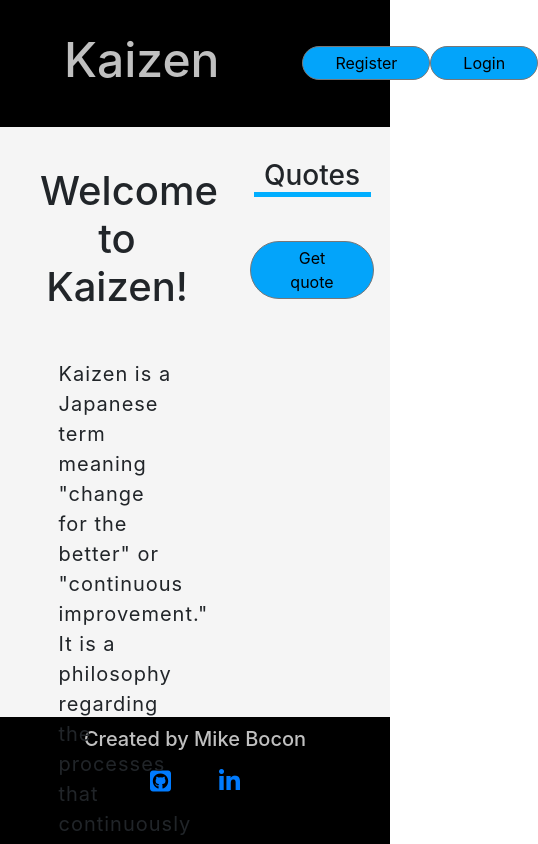
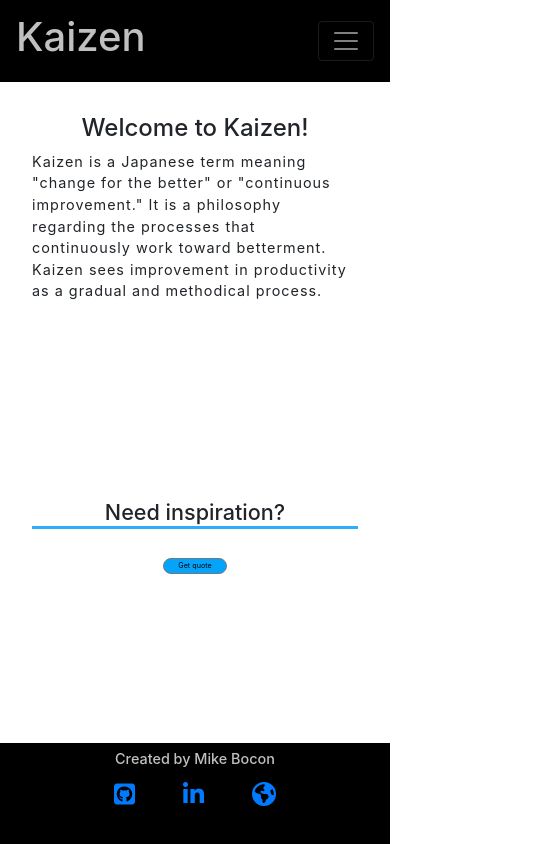
Before and after one commit to mbocon/kaizen-app-client, a React (Create React App) app: page / in a window 390 px wide. Shown: the top 844 px of the page, 538 px wide, since content can reach past the window. Built offline with nearby package versions, Linux system fonts and the light colour scheme.

Commit message:
worked on CSS

```diff
--- a/public/index.html
+++ b/public/index.html
@@ -3,7 +3,7 @@
 	<head>
 		<meta charset="utf-8" />
 
-		<meta name="viewport" content="width=device-width, initial-scale=1" />
+		<meta name="viewport" content="initial-scale=1.0, width=device-width">
 		<meta name="theme-color" content="#000000" />
 		<meta name="description" content="Web site created using create-react-app" />
 		<script src="https://use.fontawesome.com/5625611d91.js"></script>
--- a/src/components/App.css
+++ b/src/components/App.css
@@ -14,6 +14,9 @@
   color: transparent!important;
 }
 
+body {
+  position: relative;
+}
 
 
 /***********************************************************/
@@ -98,19 +101,12 @@
 /***********************************************************/
 
 .nav {
-  height: 15vh;
-  background-color: black;
-  display: flex;
-  justify-content: space-between;
-  padding: 1em;
-  align-items: center;
+  background-color: black!important;
 }
 
 .nav-logo {
   font-size: 3em;
   color: silver;
-  margin-left: 1em;
-
 }
 
 .nav-logo:hover {
@@ -123,6 +119,15 @@
   justify-content: space-evenly;
 }
 
+.collapse {
+  justify-content: flex-end;
+}
+
+.nav-item {
+  border-bottom: none;
+  justify-content: center;
+}
+
 /***********************************************************/
 /***********************************************************/
 /**************** LANDING PAGE STYLING *********************/
@@ -131,9 +136,9 @@
 
 .landing {
   height: 70vh;
-  background-color: whitesmoke;
   text-align: center;
   display: flex;
+  padding: 2em;
 }
 
 .landing-h1 {
@@ -160,10 +165,11 @@
 
 .quote-btn {
   margin: 1em;
+  outline: none!important;
 }
 
 .quotes-h3 {
-  width: 75%;
+  width: 100%;
 }
 
 .quotes-h5 {
@@ -182,7 +188,6 @@
 
 .login-main {
   text-align: center;
-  background-color: whitesmoke;
   display: flex;
   flex-direction: column;
   padding-top: 1em;
@@ -215,7 +220,6 @@
   padding: 2em;
   display: flex;
   justify-content: space-between;
-  background-color: whitesmoke;
 }
 
 .left, .right{
@@ -285,8 +289,8 @@ h5{
 
 .wrapper-1{
   width: 30%;
-  /* margin-right: 1em; */
 }
+
 .wrapper-2{
   width: 70%;
 }
@@ -300,8 +304,6 @@ li {
   margin-bottom: 10px;
   border-bottom: 1px solid;
 }
-
-
 
 .add-btn {
   width: 25%;
@@ -327,7 +329,6 @@ li {
 .new-main {
   text-align: center;
   padding-top: 1em;
-  background-color: whitesmoke;
   height: 70vh;
 }
 
@@ -389,3 +390,214 @@ li {
 .fa:hover {
   color: white;
 }
+
+
+/***********************************************************/
+/***********************************************************/
+/******************* MEDIA QUERIES ************************/
+/***********************************************************/
+/***********************************************************/
+
+@media only screen and (min-width: 200px) and (max-width: 767px) {
+    .container{
+      display: flex;
+      flex-direction: column;
+      height: 78vh;
+    }
+
+    .nav-logo {
+      font-size: 2em;
+    }
+
+   .nav-item {
+     padding: 0em;
+     margin: 0em;
+   }
+
+    .landing-h1 {
+      padding: 0em;
+      font-size: 1.5em;
+    }
+
+    .landing-p {
+      font-size: .9em;
+      width: 100%;
+      margin: 0em;
+    }
+
+    .main {
+      height: 65%;
+      overflow: scroll;
+      width: 100%;
+    }
+
+    .left {
+      width: 100%!important;
+    }
+
+    .aside {
+      height: 35%;
+      font-size: .9em;
+      width: 100%!important;
+      overflow: scroll;
+    }
+
+    .quotes-h3 {
+      font-size: 1.5em;
+      border-bottom: 3px solid rgb(46, 173, 252);
+    }
+
+    .login-main {
+      height: 78vh;
+    }
+
+    .login-h1 {
+      margin-top: 2em;
+    }
+    .login-form {
+      width: 75%;
+      margin-top: 2em;
+      padding-top: 1em;
+    }
+
+    label {
+      margin-bottom: 2em;
+    }
+
+    .goals-main {
+      height: 80vh;
+      flex-direction: column;
+      padding: 1em;
+    }
+
+    .goals {
+      width: 100%;
+      text-align: center;
+    }
+
+    .goals-h3 {
+      margin-bottom: .5em;
+      font-size: 1.5em;
+      border-bottom: 2px solid rgb(46, 173, 252);
+      width: 35%;
+    }
+
+    .edit-h3 {
+      text-align: center;
+    }
+
+    .edit-label {
+      margin-bottom: .5em;
+    }
+
+     .form-control {
+      margin-bottom: 1em;
+    }
+
+    .title-label > h5,
+    .body-label > h5,
+    .actions-label > h5 {
+      font-size: .9em;
+      border-bottom: 1px solid rgb(46, 173, 252);
+    }
+
+    .actions-label > h5 {
+      margin-right: -2em;
+    }
+
+    li {
+      font-size: .75em;
+    }
+
+    .action-btns {
+      display: block;
+      margin-bottom: 5px;
+    }
+
+    .styled-btn {
+      margin-bottom: .5em;
+      font-size: .5em;
+    }
+
+    .add-btn {
+      width: 25%;
+    }
+
+    .right {
+      display: none;
+    }
+
+    .new-main {
+      margin-top: 2em;
+    }
+
+    .new-form {
+      width: 80%;
+    }
+
+    .new-form > label {
+      margin-bottom: 0em;
+    }
+
+    .new-form > .btn {
+      padding: .5em;
+      font-size: 1em;
+    }
+
+    .footer {
+      height: 12vh;
+    }
+
+    .footer-h5 {
+      font-size: .9em;
+    }
+  }
+
+  @media only screen and (min-width: 768px) and (max-width: 1024px){
+  .left {
+    width: 70%;
+    overflow: scroll;
+  }
+
+  .right {
+    display: none;
+  }
+  .aside {
+    width: 30%;
+    margin-left: 1em;
+  }
+
+  .goals-h3 {
+    margin-bottom: 1em;
+  }
+
+  .btn {
+    font-size: .5em;
+  }
+  .add-btn {
+    width: 30%;
+    font-size: .75em;
+  }
+
+
+ }
+
+@media (min-width: 1025px) {
+  .left {
+    width: 50%;
+  }
+  .right {
+    width: 30%;
+    overflow: scroll
+  }
+  .aside {
+    width: 20%;
+  }
+  .styled-btn {
+    font-size: .75em;
+  }
+
+  .goals-h3 {
+    margin-bottom: 1.5em;
+  }
+ }
--- a/src/components/Footer.js
+++ b/src/components/Footer.js
@@ -7,8 +7,9 @@ export default class Footer extends Component {
                 <h5 className='footer-h5'>Created by Mike Bocon</h5>
                 <div className="footer-icons">
                 <a id='github' href="https://github.com/mbocon" rel="noopener noreferrer" target='_blank'> <span> <i className="fa fa-github-square"></i></span></a>
-                <a id='github' href="https://www.linkedin.com/in/mike-bocon/" rel="noopener noreferrer" target='_blank'> <span> <i className="fa fa-linkedin"></i> </span></a>
-                </div>
+				<a id='github' href="https://www.linkedin.com/in/mike-bocon/" rel="noopener noreferrer" target='_blank'> <span> <i className="fa fa-linkedin"></i> </span></a>
+				<a id='github' href="https://www.mikebocon.com/" rel="noopener noreferrer" target='_blank'> <span> <i class="fa fa-globe"></i></span></a>
+				</div>
 			</div>
 		);
 	}
--- a/src/components/Goals.js
+++ b/src/components/Goals.js
@@ -76,11 +76,11 @@ export default class Goals extends Component {
 	render() {
 		return (
 			<div className='goals-main'>
-				<div className='left'>
+				<div className='main left'>
 					{this.state.isEditing ? null : (
                         <div>
-                        <div className="goals-h3">
-                            <h3>Daily goals</h3>
+                        <div className="goals">
+                            <h3 className='goals-h3'>Daily goals</h3>
                             </div>
                             <div className='labels'>
                             <div className="title-label">
@@ -101,9 +101,9 @@ export default class Goals extends Component {
 								if (this.state.goalToEdit.id === goal.id)
 									return (
 										<div key={goal.id}>
-											<h3>EDIT GOAL</h3>
+											<h3 className='edit-h3'>EDIT GOAL</h3>
 											<form className='form-group'>
-												<label className='form-label' htmlFor='title'>
+												<label className='form-label edit-label' htmlFor='title'>
 													Title
 												</label>
 												<input
@@ -114,7 +114,7 @@ export default class Goals extends Component {
 													value={goal.title}
 												/>
 
-												<label className='form-label' htmlFor='body'>
+												<label className='form-label edit-label' htmlFor='body'>
 													Body
 												</label>
 												<input
@@ -168,7 +168,7 @@ export default class Goals extends Component {
 					</Link>
 				</div>
 				<div className='right'>
-					<h3>Daily reflections:</h3>
+					<h3>Questions</h3>
 					<div className='reflections'>
 						<p>Did I accomplish my goals today?</p>
 						<p>If no, why not?</p>
@@ -177,9 +177,9 @@ export default class Goals extends Component {
 						<p>What can I do to improve tomorrow?</p>
 					</div>
 					</div>
-					<div className="quotes">
+
 					<Quotes />
-					</div>
+
 			</div>
 		);
 	}
--- a/src/components/Landing.js
+++ b/src/components/Landing.js
@@ -2,21 +2,20 @@ import React, { Component } from 'react';
 import Quotes from './Quotes';
 
 export default class Landing extends Component {
-
 	render() {
 		return (
-			<div className='landing'>
-			<div className="landing-left">
-				<h1 className='landing-h1'>Welcome to Kaizen!</h1>
-				<p className='landing-p'>
-					Kaizen is a Japanese term meaning "change for the better" or "continuous improvement." It is a philosophy regarding
-					the processes that continuously work toward betterment. Kaizen sees improvement in productivity as a gradual and
-					methodical process.
-				</p>
+			<div className='landing container'>
+				<div className='main'>
+					<h1 className='landing-h1'>Welcome to Kaizen!</h1>
+					<p className='landing-p'>
+						Kaizen is a Japanese term meaning "change for the better" or "continuous improvement." It is a philosophy
+						regarding the processes that continuously work toward betterment. Kaizen sees improvement in productivity as a
+						gradual and methodical process.
+					</p>
 				</div>
-				<div className="landing-right">
-				<Quotes />
-				</div>
+
+					<Quotes />
+
 			</div>
 		);
 	}
--- a/src/components/Nav.js
+++ b/src/components/Nav.js
@@ -4,12 +4,24 @@ import { Link } from 'react-router-dom';
 export default class Nav extends Component {
 	render() {
 		return (
-			<div className='nav'>
-				<Link to='/'>
+			<nav class='navbar nav navbar-expand-lg navbar-dark bg-light'>
+				<Link className='navbar-brand' to='/'>
 					<h1 className='nav-logo'>Kaizen</h1>
 				</Link>
-				<div className='nav-buttons'>
-					<Link to='/register'>
+				<button
+					class='navbar-toggler'
+					type='button'
+					data-toggle='collapse'
+					data-target='#navbarNav'
+					aria-controls='navbarNav'
+					aria-expanded='false'
+					aria-label='Toggle navigation'>
+					<span class='navbar-toggler-icon'></span>
+				</button>
+				<div class='collapse navbar-collapse' id='navbarNav'>
+					<ul class='navbar-nav'>
+						<li className='nav-item'>
+							<Link className='nav-link' to='/register'>
 								<button className='styled-btn'>
 									<span className='span'></span>
 									<span className='span'></span>
@@ -17,7 +29,9 @@ export default class Nav extends Component {
 									<span className='span'></span>Register
 								</button>
 							</Link>
-					<Link className='' to='/login'>
+						</li>
+						<li className='nav-item'>
+							<Link className='nav-link' to='/login'>
 								<button className='styled-btn'>
 									<span className='span'></span>
 									<span className='span'></span>
@@ -25,8 +39,55 @@ export default class Nav extends Component {
 									<span className='span'></span>Login
 								</button>
 							</Link>
+						</li>
+					</ul>
 				</div>
-			</div>
+			</nav>
 		);
 	}
 }
+
+// <nav className='navbar nav fixed-top navbar-expand-md'>
+// 				<div className='container'>
+// 					<Link className='navbar-brand' to='/'>
+// 						<h1 className='nav-logo'>Kaizen</h1>
+// 					</Link>
+// 					<button
+// 						class='navbar-toggler'
+// 						type='button'
+// 						data-toggle='collapse'
+// 						data-target='#navbarCollapse'
+// 						aria-controls='navbarCollapse'
+// 						aria-expanded='false'
+// 						aria-label='Toggle navigation'>
+// 						<span class='navbar-toggler-icon'></span>
+// 						<span class="icon-bar"></span>
+// 						<span class="icon-bar"></span>
+// 						<span class="icon-bar"></span>
+// 					</button>
+// 					<div class='collapse navbar-collapse' id='navbarCollapse'>
+// 						<ul class='navbar-nav mr-auto'>
+// 						<li className="nav-item">
+// 							<Link className='nav-link' to='/register'>
+// 								<button className='styled-btn'>
+// 									<span className='span'></span>
+// 									<span className='span'></span>
+// 									<span className='span'></span>
+// 									<span className='span'></span>Register
+// 								</button>
+// 							</Link>
+// 							</li>
+// 							<li className="nav-item">
+// 							<Link className='nav-link' to='/login'>
+// 								<button className='styled-btn'>
+// 									<span className='span'></span>
+// 									<span className='span'></span>
+// 									<span className='span'></span>
+// 									<span className='span'></span>Login
+// 								</button>
+// 							</Link>
+// 							</li>
+// 						</ul>
+// 					</div>
+// 				</div>
+// 			</nav>
--- a/src/components/Quotes.js
+++ b/src/components/Quotes.js
@@ -8,7 +8,6 @@ export default class Quotes extends Component {
 
 	getQuotes = () => {
 		let random = Math.floor(Math.random() * 1000);
-		console.log(random, 'is the random number');
 		fetch('https://type.fit/api/quotes')
 			.then(data => data.json())
 			.then(data =>
@@ -21,16 +20,15 @@ export default class Quotes extends Component {
 
 	render() {
 		return (
-			<div>
-				<h3 className='quotes-h3'>Quotes</h3>
+			<div className='aside'>
+				<h3 className='quotes-h3'>Need inspiration?</h3>
+				<div className='quote-area'>
+                    <h5 className='quotes-h5'>{this.state.quote.author}</h5>
+                    {this.state.quote.text === undefined ? null : <p>{`"${this.state.quote.text}"`}</p> }
+				</div>
 				<button className='styled-btn quote-btn' onClick={this.getQuotes}>
 					Get quote
 				</button>
-				<div className='quote-area'>
-                    <h5 className='quotes-h5'>{this.state.quote.author}</h5>
-                    {this.state.quote.text === undefined ? null : <p>{`"${this.state.quote.text}"`}</p> }
-
-				</div>
 			</div>
 		);
 	}
```
Lines whose indentation alone changed are shown as unchanged.
